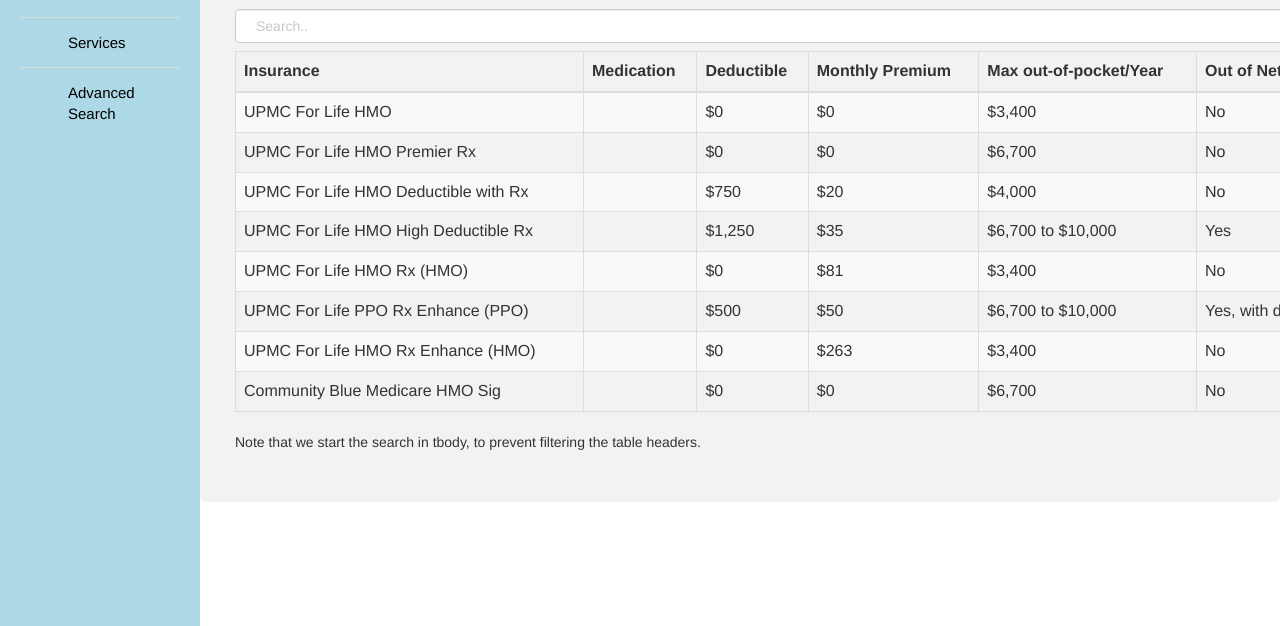
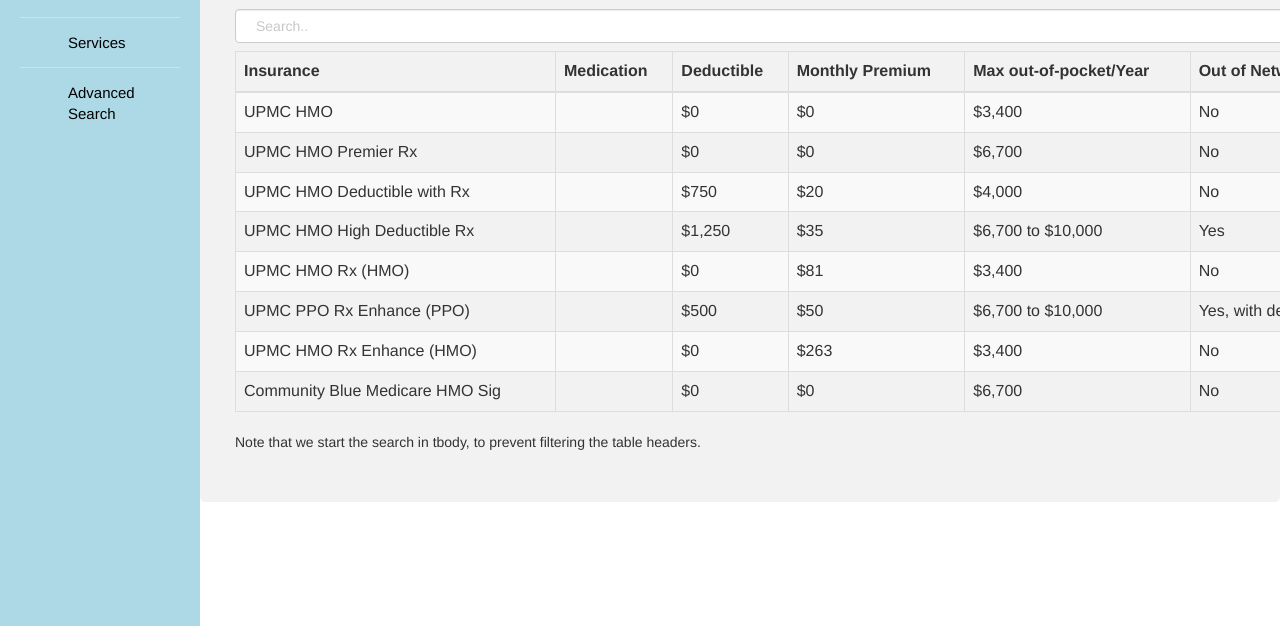
Before and after one commit to drewlas55/MedicarePlanEngine, a plain HTML site: page insurances.html in a window 1280 px wide. Shown: the part 132-758 px from the top of the page. Drawn offline with nearby package versions, Linux system fonts and the light colour scheme.

Commit message:
Plan name changes
Shortened name changes

```diff
--- a/insurances.html
+++ b/insurances.html
@@ -53,7 +53,7 @@
     </thead>
     <tbody id="myTable">
       <tr>
-        <td>UPMC For Life HMO</td>
+        <td>UPMC HMO</td>
         <td></td>
         <td>$0</td>
         <td>$0</td>
@@ -61,7 +61,7 @@
         <td>No</td>
       </tr>
       <tr>
-        <td>UPMC For Life HMO Premier Rx</td>
+        <td>UPMC HMO Premier Rx</td>
         <td></td>
         <td>$0</td>
         <td>$0</td>
@@ -69,7 +69,7 @@
         <td>No</td>
       </tr>
       <tr>
-        <td>UPMC For Life HMO Deductible with Rx</td>
+        <td>UPMC HMO Deductible with Rx</td>
         <td></td>
         <td>$750</td>
         <td>$20</td>
@@ -77,7 +77,7 @@
         <td>No</td>
       </tr>
       <tr>
-        <td>UPMC For Life HMO High Deductible Rx</td>
+        <td>UPMC HMO High Deductible Rx</td>
         <td></td>
         <td>$1,250</td>
         <td>$35</td>
@@ -85,7 +85,7 @@
         <td>Yes</td>
       </tr>
       <tr>
-        <td>UPMC For Life HMO Rx (HMO)</td>
+        <td>UPMC HMO Rx (HMO)</td>
         <td></td>
         <td>$0</td>
         <td>$81</td>
@@ -93,7 +93,7 @@
         <td>No</td>
       </tr>
       <tr>
-        <td>UPMC For Life PPO Rx Enhance (PPO)</td>
+        <td>UPMC PPO Rx Enhance (PPO)</td>
         <td></td>
         <td>$500</td>
         <td>$50</td>
@@ -101,7 +101,7 @@
         <td>Yes, with deductible</td>
       </tr>
       <tr>
-        <td>UPMC For Life HMO Rx Enhance (HMO)</td>
+        <td>UPMC HMO Rx Enhance (HMO)</td>
         <td></td>
         <td>$0</td>
         <td>$263</td>
```
